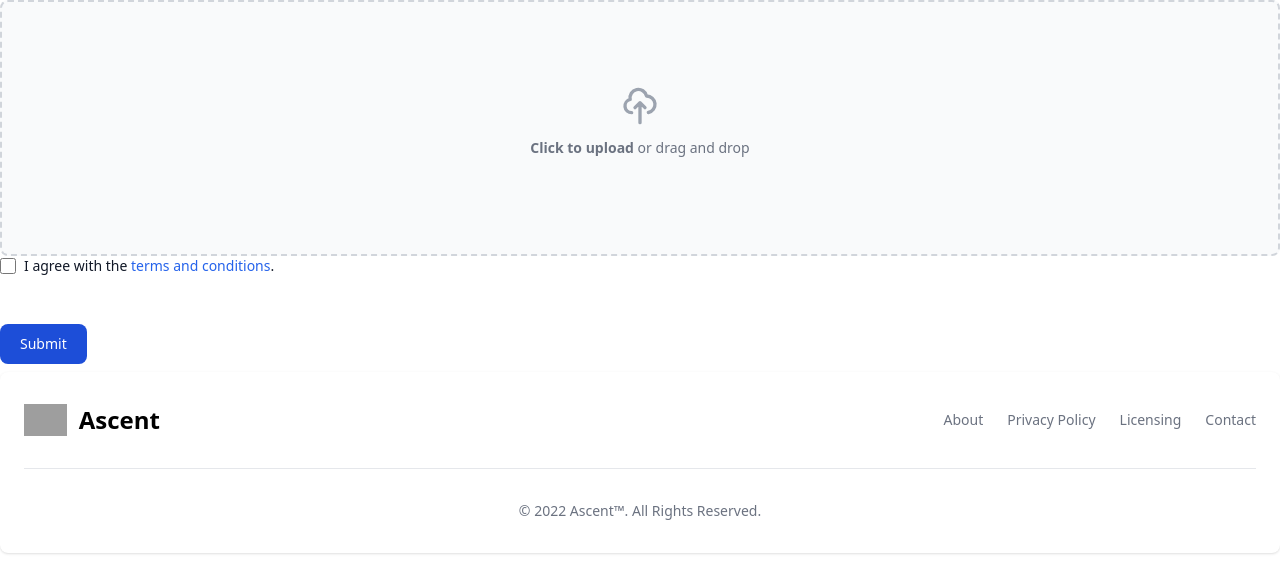
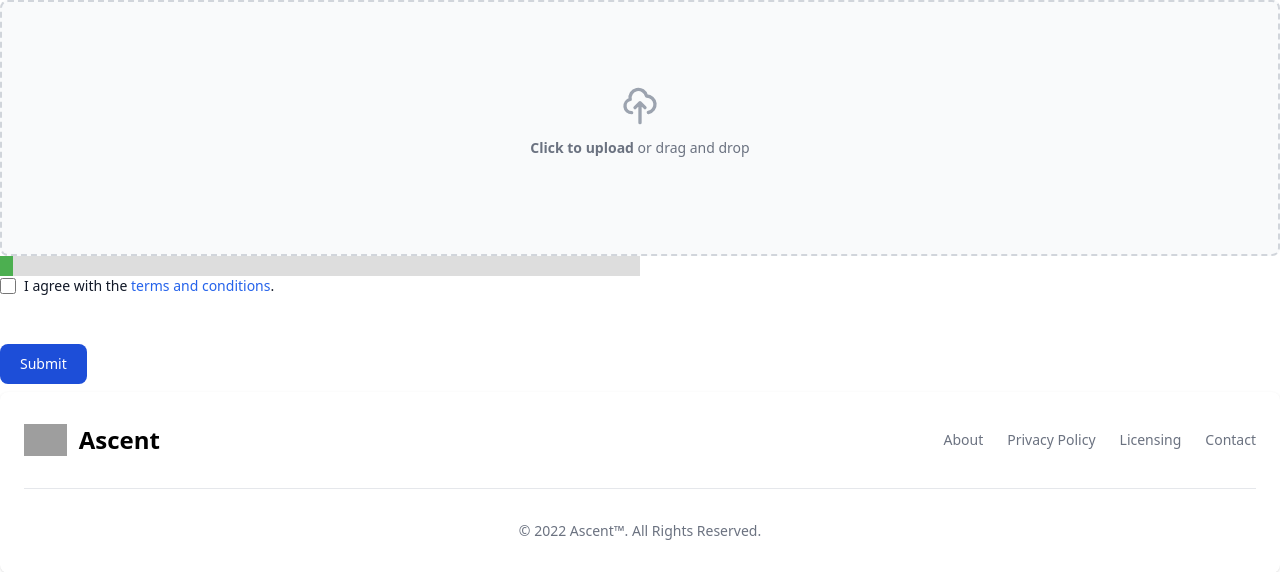
Before and after one commit to Adstefnum/ascent, a Flask app: template src/templates/json_to_sql/index.html in a window 1280 px wide. Shown: the part 72-644 px from the top of the page. Run offline with Flask 2, Linux system fonts and the light colour scheme; the template is opened without the code that fills it, so the values that code supplies are empty; parts of the project's set-up code (start-up, migrations or seed data) failed here and were passed over; some libraries are stand-ins or nearby versions; grey boxes are pictures that could not be loaded.

Commit message:
adding progress bar

```diff
--- /dev/null
+++ b/src/static/css/progressbar.css
@@ -0,0 +1,9 @@
+       #Progress_Status {
+          width: 50%;
+          background-color: #ddd;
+        }
+        #myprogressBar {
+          width: 2%;
+          height: 20px;
+          background-color: #4CAF50;
+        }
--- a/src/templates/json_to_sql/index.html
+++ b/src/templates/json_to_sql/index.html
@@ -2,6 +2,7 @@
 {% block content %}
 <form action="#" method="POST" enctype="multipart/form-data">
     {% include 'layouts/upload_file.html' %}
+    {% include 'layouts/progressbar.html' %}
 <div class="grid gap-6 mb-6 md:grid-cols-2">
     {% for field in form  if field.widget.input_type != 'hidden' %}
     <div>
--- a/src/templates/layouts/base.html
+++ b/src/templates/layouts/base.html
@@ -9,6 +9,7 @@
   <title>Ascent</title>
   <link rel="icon" href="https://flowbite.com/docs/images/logo.svg">
   <link rel="stylesheet" href="{{url_for('static',filename='css/main.css')}}">
+  <link rel="stylesheet" href="{{url_for('static',filename='css/progressbar.css')}}">
   <script src="https://cdn.tailwindcss.com"></script>
   <script src="https://code.jquery.com/jquery-3.5.1.min.js"></script>
 </head>
--- /dev/null
+++ b/src/templates/layouts/progressbar.html
@@ -0,0 +1,19 @@
+        <div id="Progress_Status">
+            <div id="myprogressBar"></div>
+          </div>
+
+        <script>
+        function update() {
+            var element = document.getElementById("myprogressBar");
+            var width = 1;
+            var identity = setInterval(scene, 10);
+            function scene() {
+            if (width >= 100) {
+                clearInterval(identity);
+            } else {
+                width++;
+                element.style.width = width + '%';
+                }
+            }
+        }
+        </script>
```
